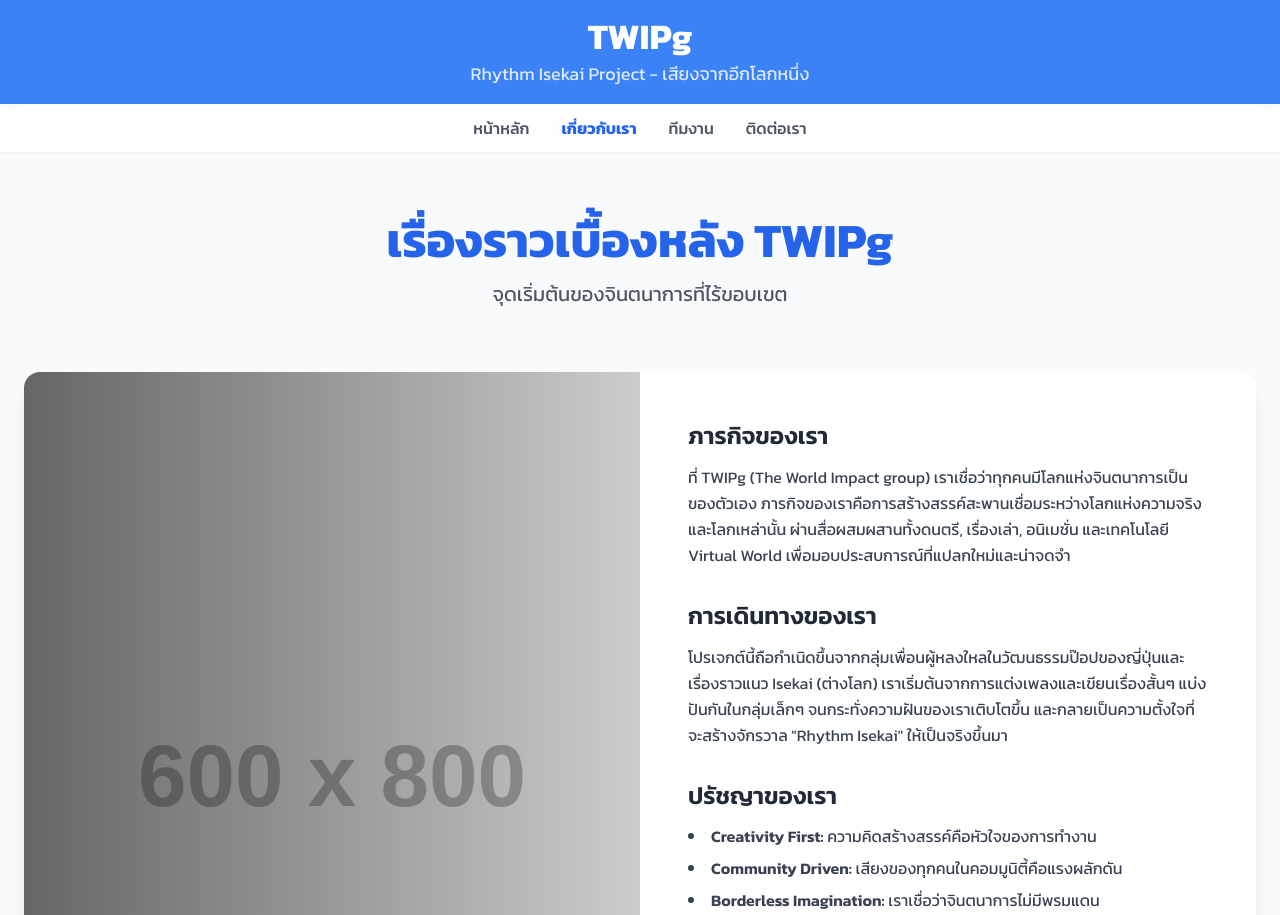
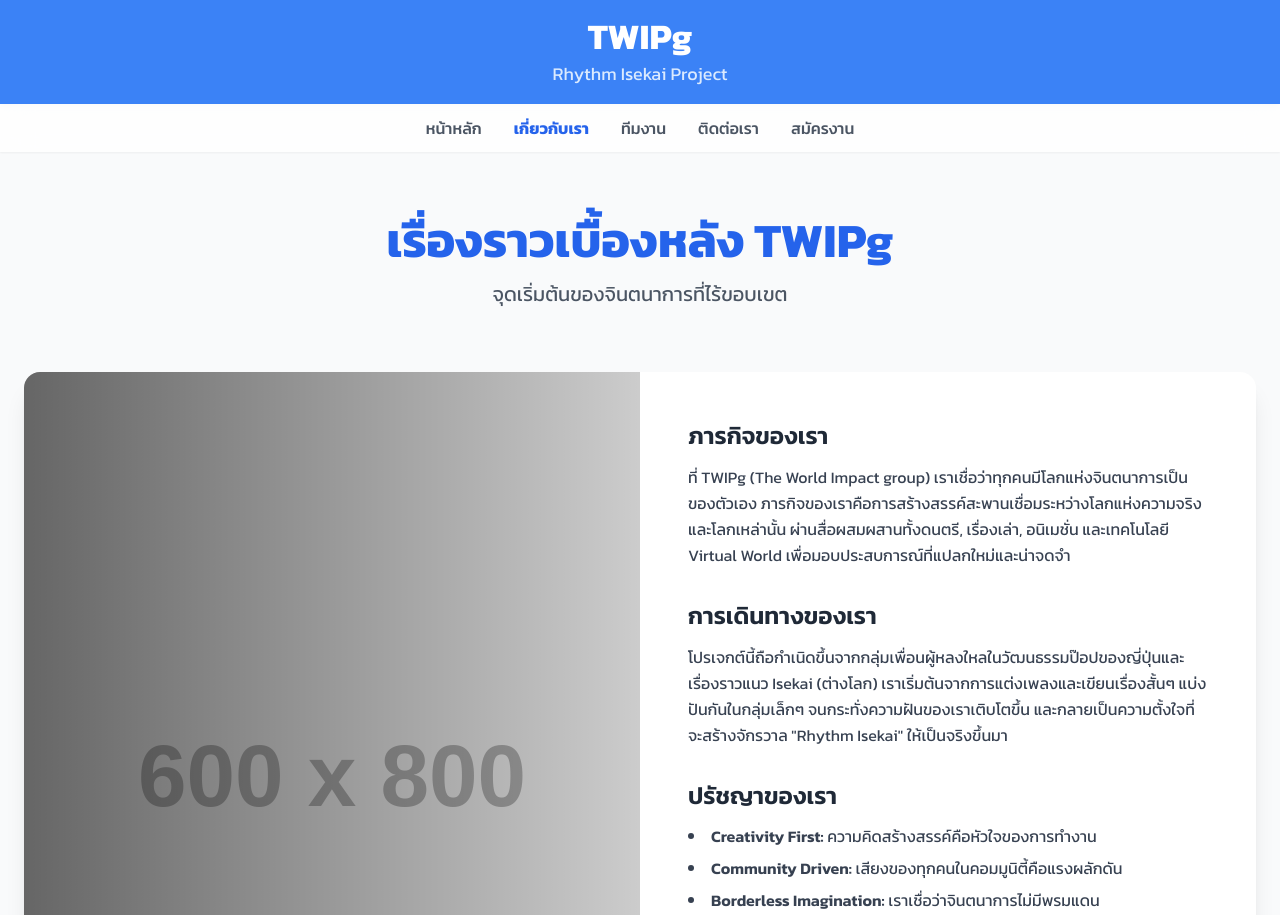
Before and after one commit to Hanakohiraki/HanakoHiraki.github.io, a plain HTML site: page about.html in a window 1280 px wide. Shown: the top 915 px of the page. Drawn offline with nearby package versions, Linux system fonts and the light colour scheme; placeholder pictures from the web are drawn by us.

Commit message:
Update about.html

```diff
--- a/about.html
+++ b/about.html
@@ -22,7 +22,7 @@
     <header class="bg-blue-500 text-white shadow-md">
         <div class="container mx-auto px-4 sm:px-6 py-4 text-center">
             <h1 class="text-3xl sm:text-4xl font-bold">TWIPg</h1>
-            <p class="text-md sm:text-lg text-blue-100 mt-1">Rhythm Isekai Project - เสียงจากอีกโลกหนึ่ง</p>
+            <p class="text-md sm:text-lg text-blue-100 mt-1">Rhythm Isekai Project</p>
         </div>
     </header>
 
@@ -34,6 +34,7 @@
             <a href="about.html" class="text-blue-600 font-bold transition-colors duration-300 text-sm sm:text-base">เกี่ยวกับเรา</a>
             <a href="team.html" class="text-gray-600 hover:text-blue-500 font-medium transition-colors duration-300 text-sm sm:text-base">ทีมงาน</a>
             <a href="index.html#contact" class="text-gray-600 hover:text-blue-500 font-medium transition-colors duration-300 text-sm sm:text-base">ติดต่อเรา</a>
+            <a href="careers.html" class="text-gray-600 hover:text-blue-500 font-medium transition-colors duration-300 text-sm sm:text-base">สมัครงาน</a>
         </div>
     </nav>
 
```
